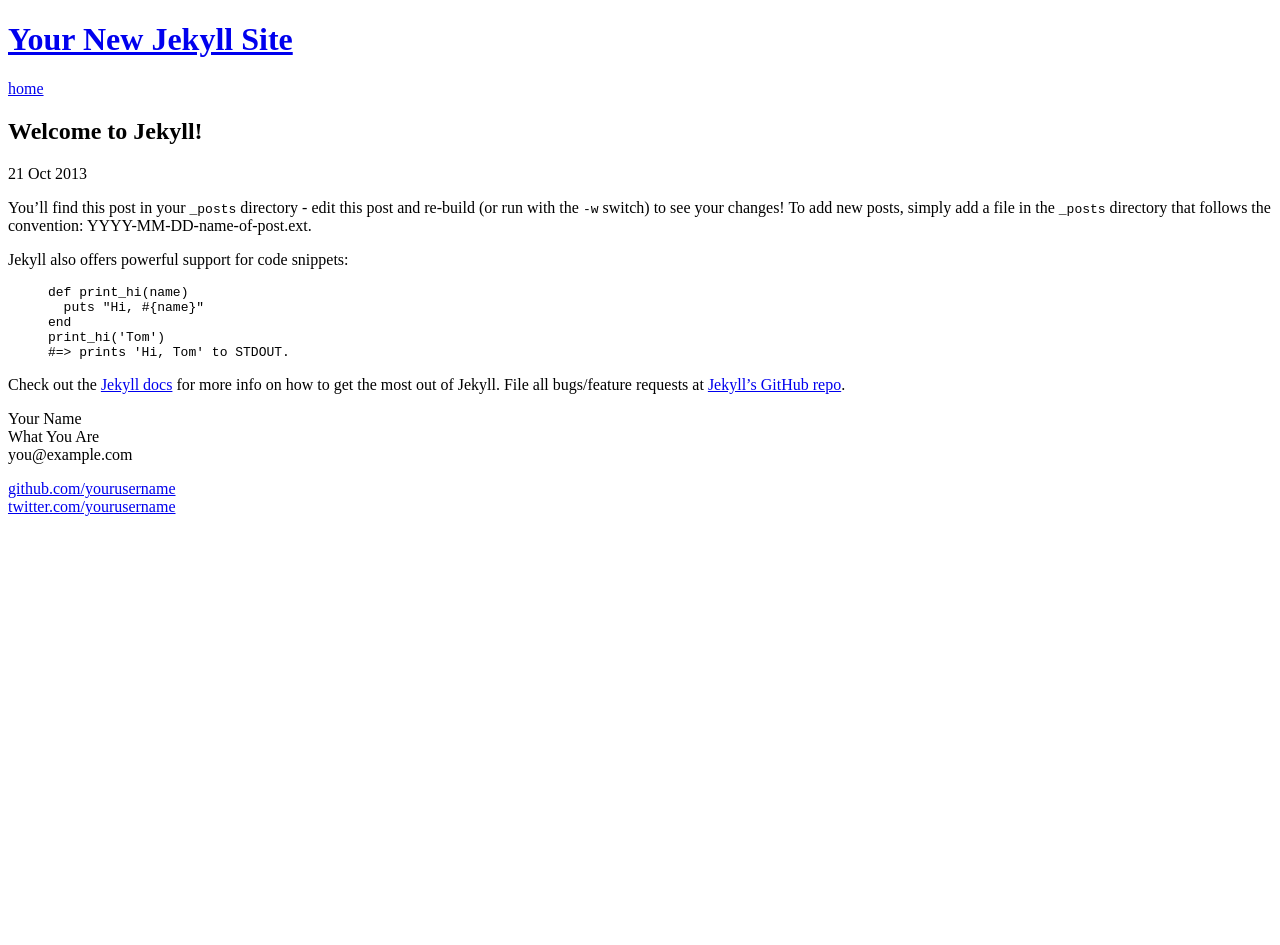
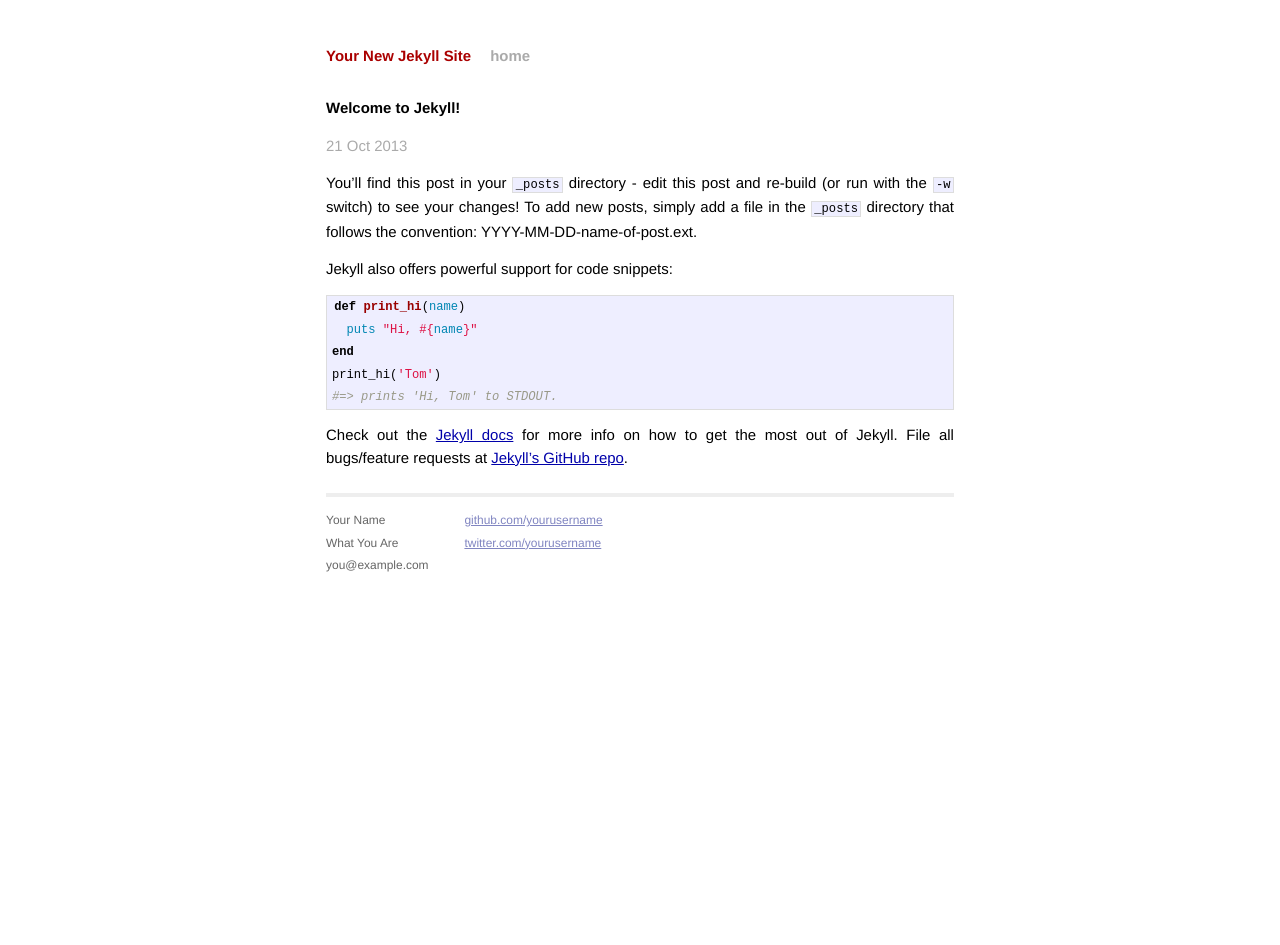
Before and after one commit to zekuny/mysite, a Jekyll site: the page built from _posts/2013-10-21-welcome-to-jekyll.markdown, in a window 1280 px wide. Built offline with Jekyll 4.4.1, drawn with Linux system fonts in a browser that asks for light colours; Markdown is read by kramdown in place of the engine named in the settings; before the commit the page ends 900 px from its top, so only the background shows below that.

Commit message:
Update default.html

```diff
--- a/_layouts/default.html
+++ b/_layouts/default.html
@@ -7,10 +7,10 @@
         <meta name="viewport" content="width=device-width">
 
         <!-- syntax highlighting CSS -->
-        <link rel="stylesheet" href="/2013fall/css/syntax.css">
+        <link rel="stylesheet" href="/css/syntax.css">
 
         <!-- Custom CSS -->
-        <link rel="stylesheet" href="/2013fall/css/main.css">
+        <link rel="stylesheet" href="/css/main.css">
 
     </head>
     <body>
```
